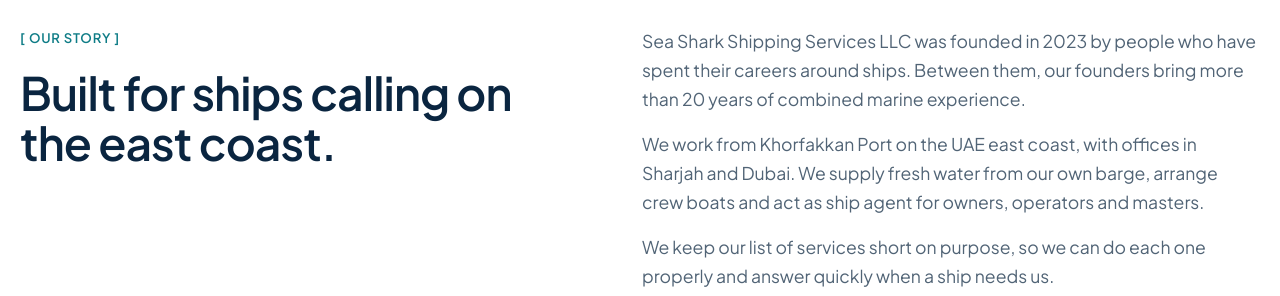
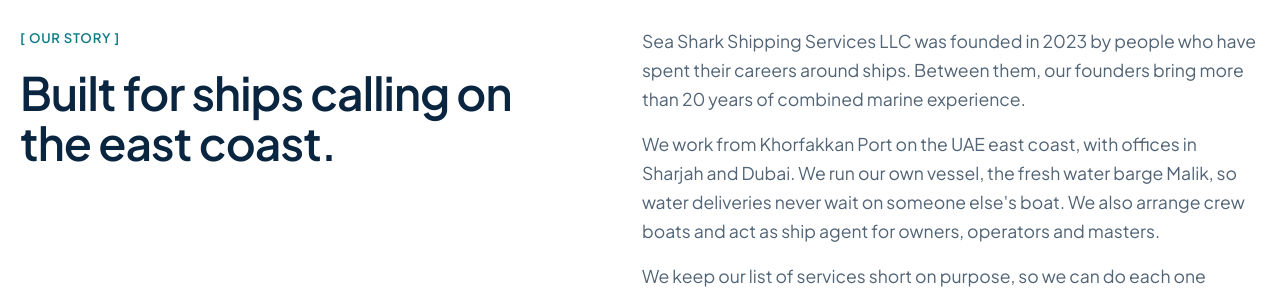
Before and after one commit to Ahamedshakir02/sea-shark, a React (Vite) app: page /about in a window 1280 px wide. Shown: the part 1240-1536 px from the top of the page. Built offline with nearby package versions, Linux system fonts and the light colour scheme.

Commit message:
Say we run our own vessel on the About page

```diff
--- a/src/pages/About.jsx
+++ b/src/pages/About.jsx
@@ -20,7 +20,7 @@ export default function About() {
           </Reveal>
           <Reveal className="about__text" delay={120}>
             <p>Sea Shark Shipping Services LLC was founded in 2023 by people who have spent their careers around ships. Between them, our founders bring more than 20 years of combined marine experience.</p>
-            <p>We work from Khorfakkan Port on the UAE east coast, with offices in Sharjah and Dubai. We supply fresh water from our own barge, arrange crew boats and act as ship agent for owners, operators and masters.</p>
+            <p>We work from Khorfakkan Port on the UAE east coast, with offices in Sharjah and Dubai. We run our own vessel, the fresh water barge Malik, so water deliveries never wait on someone else's boat. We also arrange crew boats and act as ship agent for owners, operators and masters.</p>
             <p>We keep our list of services short on purpose, so we can do each one properly and answer quickly when a ship needs us.</p>
           </Reveal>
         </div>
```
